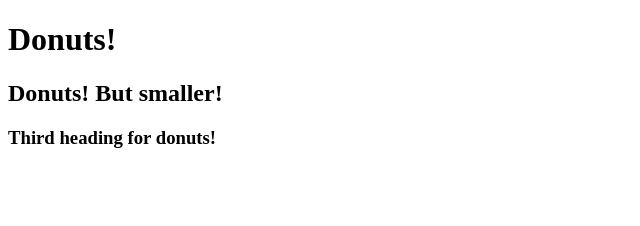
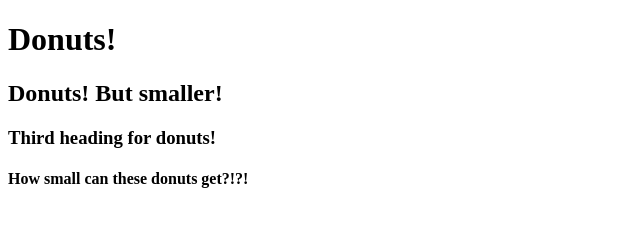
Before and after one commit to leahkonma/donut, a plain HTML site: page index.html in a window 1280 px wide. Shown: the whole page, without its empty margins (0-640 px from the left). Drawn offline with Linux system fonts and the light colour scheme.

Commit message:
Added fourth header

```diff
--- a/index.html
+++ b/index.html
@@ -8,5 +8,6 @@
     <h1>Donuts!</h1>
     <h2>Donuts! But smaller!</h2>
     <h3>Third heading for donuts!</h3>
+    <h4>How small can these donuts get?!?!</h4>
 </body>
 </html>
```
